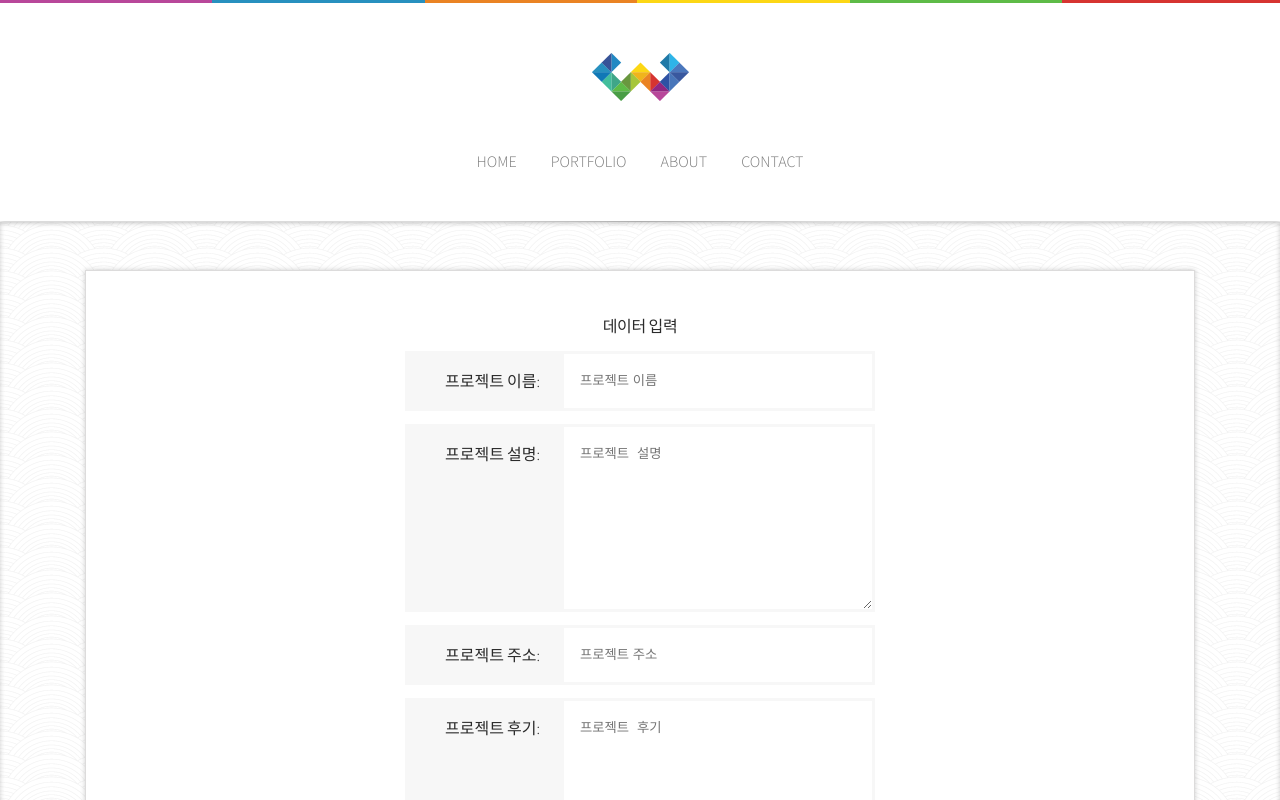
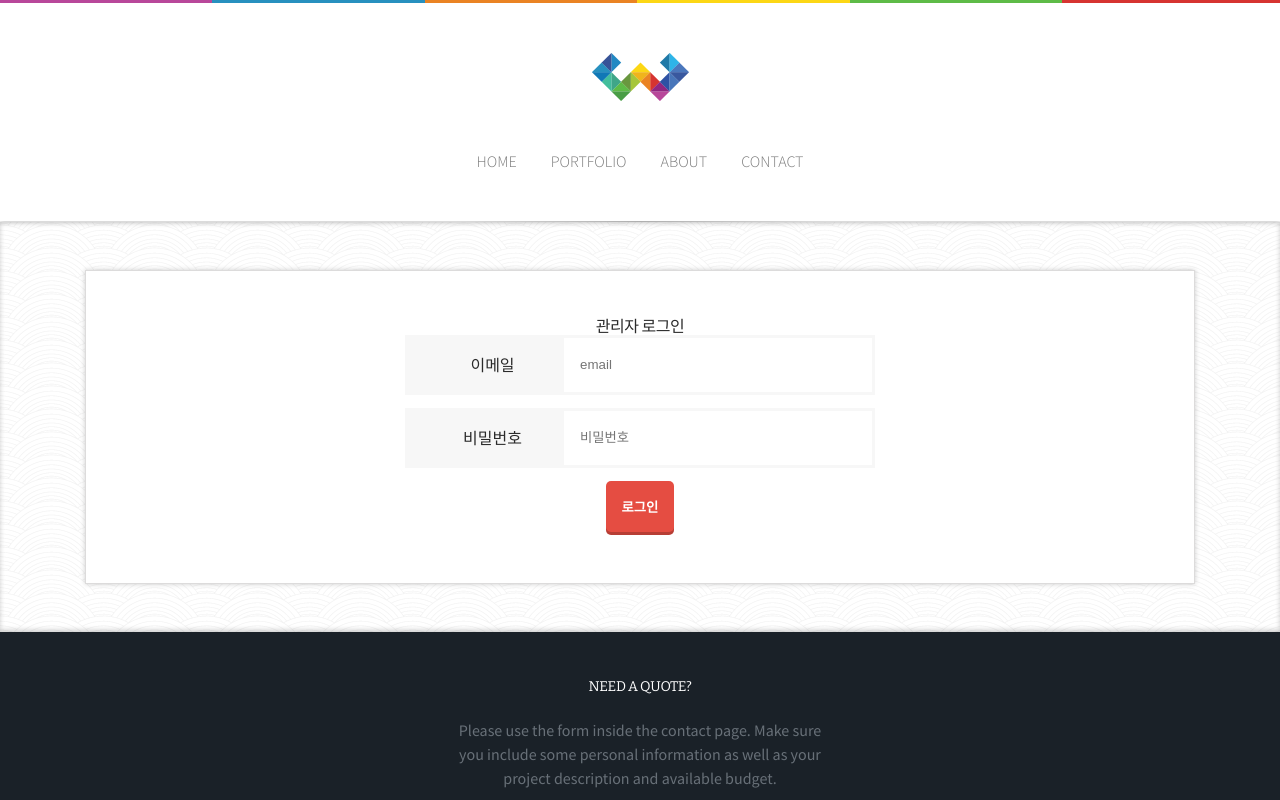
Before and after one commit to yoonji220/portfolio_app, a Next.js app: page /insert in a window 1280 px wide. Shown: the top 800 px of the page. Built offline with nearby package versions, Linux system fonts and the light colour scheme; no server answers.

Commit message:
feat: add user authentication and logout functionality with LoginStatus component

```diff
--- /dev/null
+++ b/src/app/components/LoginStatus.js
@@ -0,0 +1,37 @@
+"use client";
+
+import { createClient } from "@/utils/supabase/client";
+import { useEffect, useState } from "react";
+import { useRouter } from "next/navigation";
+
+export default function LoginStatus() {
+  const supabase = createClient();
+  const [user, setUser] = useState(null);
+  const router = useRouter();
+
+  useEffect(() => {
+    (async () => {
+      const {
+        data: { user },
+      } = await supabase.auth.getUser();
+      setUser(user);
+    })();
+  }, [supabase.auth]);
+
+  const handleLogout = async () => {
+    const { error } = await supabase.auth.signOut();
+    setUser(null);
+    router.push("/");
+    router.refresh();
+  };
+
+  if (user) {
+    return (
+      <li>
+        <button className="btn btn-primary" onClick={handleLogout}>
+          로그아웃
+        </button>
+      </li>
+    );
+  }
+}
--- a/src/app/insert/page.js
+++ b/src/app/insert/page.js
@@ -1,7 +1,6 @@
 "use client";
-
 import { createClient } from "@/utils/supabase/client";
-import { useState } from "react";
+import { useEffect, useState } from "react";
 import { useRouter } from "next/navigation";
 
 export default function Insert() {
@@ -21,6 +20,22 @@ export default function Insert() {
     thumbnail: "",
   });
 
+  const [thumbnail, setThumbnail] = useState(null);
+  const [user, setUser] = useState(null);
+  const [authForm, setAuthform] = useState({
+    email: "",
+    password: "",
+  });
+
+  useEffect(() => {
+    (async () => {
+      const {
+        data: { user },
+      } = await supabase.auth.getUser();
+      setUser(user);
+    })();
+  }, [supabase.auth]);
+
   async function insertData(e) {
     e.preventDefault();
     const { error } = await supabase.from("portfolio").insert(formData);
@@ -29,6 +44,9 @@ export default function Insert() {
     } else {
       console.log("데이터 입력 성공");
       router.push("/");
+    }
+    if (thumbnail) {
+      await uploadThumbnail(thumbnail);
     }
   }
   const handleChange = e => {
@@ -40,6 +58,76 @@ export default function Insert() {
     });
   };
 
+  const handleAuthChange = e => {
+    const { name, value } = e.target;
+    setAuthform(prev => ({ ...prev, [name]: value }));
+  };
+
+  const handleFileChange = e => {
+    setThumbnail(e.target.files[0]);
+  };
+
+  async function uploadThumbnail(file) {
+    const { data, error } = await supabase.storage
+      .from("portfolio")
+      .upload(`thumbnail/${file.name}`, file);
+    if (error) {
+      // Handle error
+      console.error("파일 업로드 실패:", error);
+    } else {
+      // Handle success
+      console.log("파일 업로드 성공:");
+    }
+  }
+
+  //로그인 진행
+  const handleLogin = async e => {
+    e.preventDefault();
+    const { data, error } = await supabase.auth.signInWithPassword(authForm);
+    if (error) {
+      alert("로그인 실패", error.message);
+    } else {
+      alert("로그인 성공");
+      router.refresh();
+    }
+  };
+
+  if (!user) {
+    return (
+      <div className="about_content shadow">
+        <h2>관리자 로그인</h2>
+        <div className="contact_form">
+          <form onSubmit={handleLogin}>
+            <p className="field">
+              <label htmlFor="email">이메일</label>
+              <input
+                type="email"
+                id="email"
+                name="email"
+                placeholder="email"
+                required
+                onChange={handleAuthChange}
+              />
+            </p>
+            <p className="field">
+              <label htmlFor="password">비밀번호</label>
+              <input
+                type="password"
+                id="password"
+                name="password"
+                placeholder="비밀번호"
+                required
+                onChange={handleAuthChange}
+              />
+            </p>
+            <p className="submit">
+              <input type="submit" className="primary-btn" value="로그인" />
+            </p>
+          </form>
+        </div>
+      </div>
+    );
+  }
   return (
     <div className="about_content shadow">
       <h2 className="mb-3">데이터 입력</h2>
@@ -101,7 +189,12 @@ export default function Insert() {
           </p>
           <p className="field">
             <label htmlFor="rep1_img">대표 이미지 1:</label>
-            <input type="file" id="rep1_img" name="rep1_img" accept="image/*" />
+            <input
+              type="fiile"
+              id="rep1_img"
+              name="rep1_img"
+              accept="image/*"
+            />
           </p>
           <p className="field">
             <label htmlFor="rep1_desc">대표 이미지 1 설명</label>
@@ -114,7 +207,12 @@ export default function Insert() {
           </p>
           <p className="field">
             <label htmlFor="rep2_img">대표 이미지 2:</label>
-            <input type="file" id="rep2_img" name="rep2_img" accept="image/*" />
+            <input
+              type="fiile"
+              id="rep2_img"
+              name="rep2_img"
+              accept="image/*"
+            />
           </p>
           <p className="field">
             <label htmlFor="rep2_desc">대표 이미지 2 설명</label>
@@ -132,6 +230,7 @@ export default function Insert() {
               id="thumbnail"
               name="thumbnail"
               accept="image/*"
+              onChange={handleFileChange}
             />
           </p>
           <p className="submit">
--- a/src/app/layout.js
+++ b/src/app/layout.js
@@ -1,6 +1,8 @@
 import Image from "next/image";
 import Link from "next/link";
+import LoginStatus from "./components/LoginStatus";
 //css 로드
+
 import "./bootstrap-grid.min.css";
 import "./reset.css";
 import "./common.css";
@@ -34,6 +36,7 @@ export default function RootLayout({ children }) {
               <li>
                 <Link href="/contact">Contact</Link>
               </li>
+              <LoginStatus />
             </ul>
           </nav>
         </header>
```
